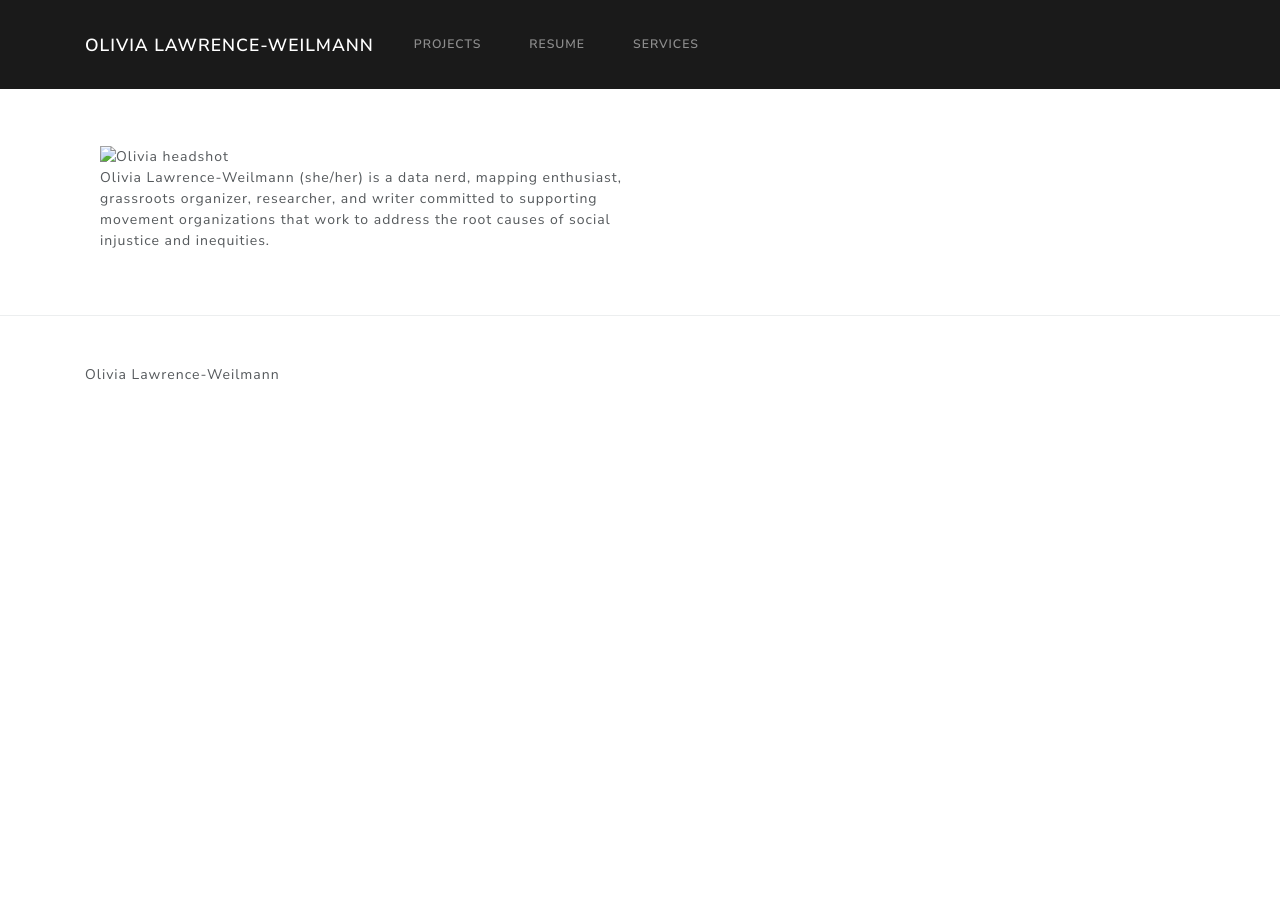
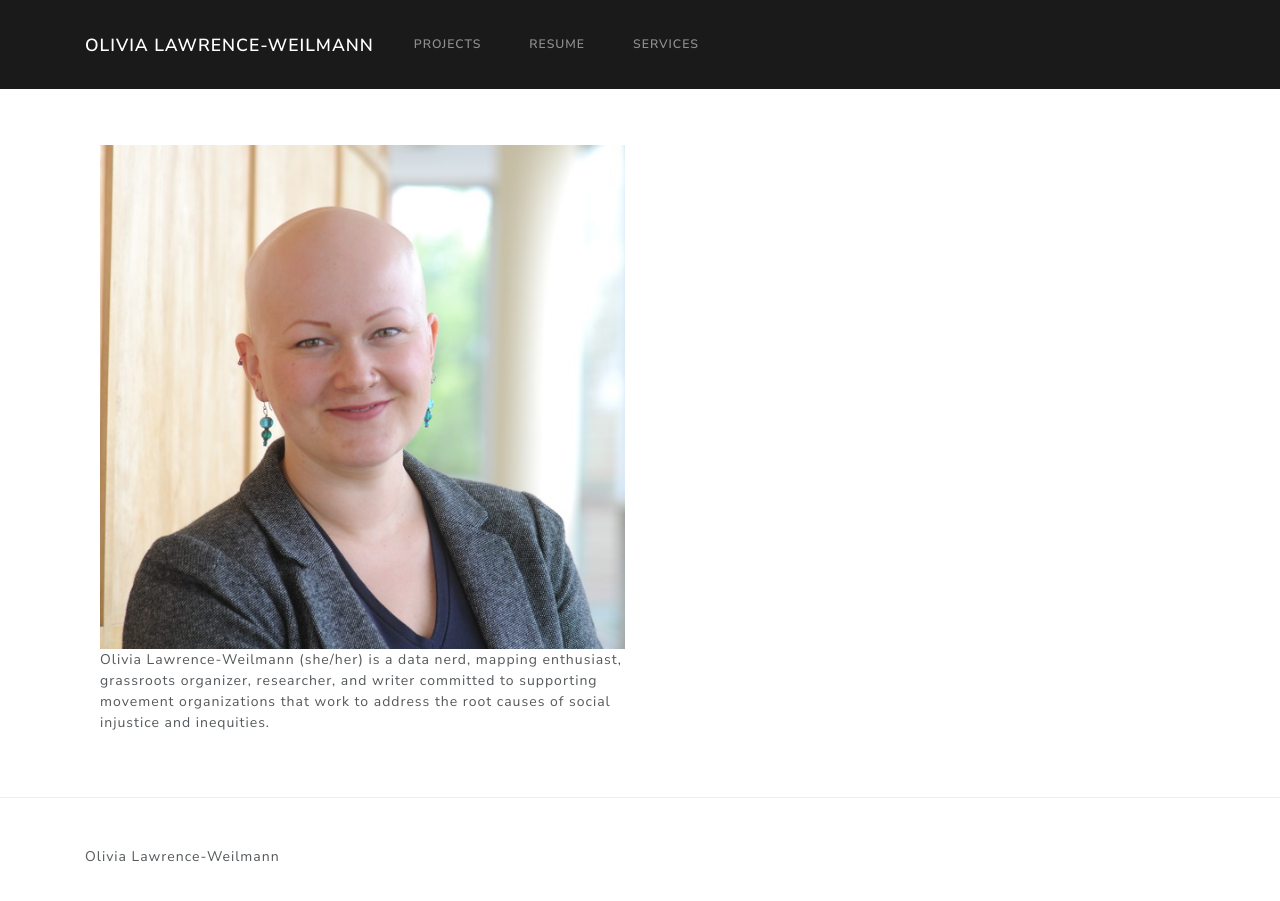
Before and after one commit to olivialw/olivialw.github.io, a Jekyll site: the page built from index.html, in a window 1280 px wide and 931 px high. Shown: the top 901 px of the window. Built offline with Jekyll 4.4.1, drawn with Linux system fonts in a browser that asks for light colours.

Commit message:
Update index.html

```diff
--- a/index.html
+++ b/index.html
@@ -11,7 +11,7 @@ layout: page
 	<div class="container">
   <div class="row">
     <div class="col-md-6">
-       <img src="OLW_headshot.png" class="img-fluid" alt="Olivia headshot">
+       <img src="/images/OLW_headshot.png" class="img-fluid" alt="Olivia headshot">
     </div>
     <div class="col">
     </div>
```
